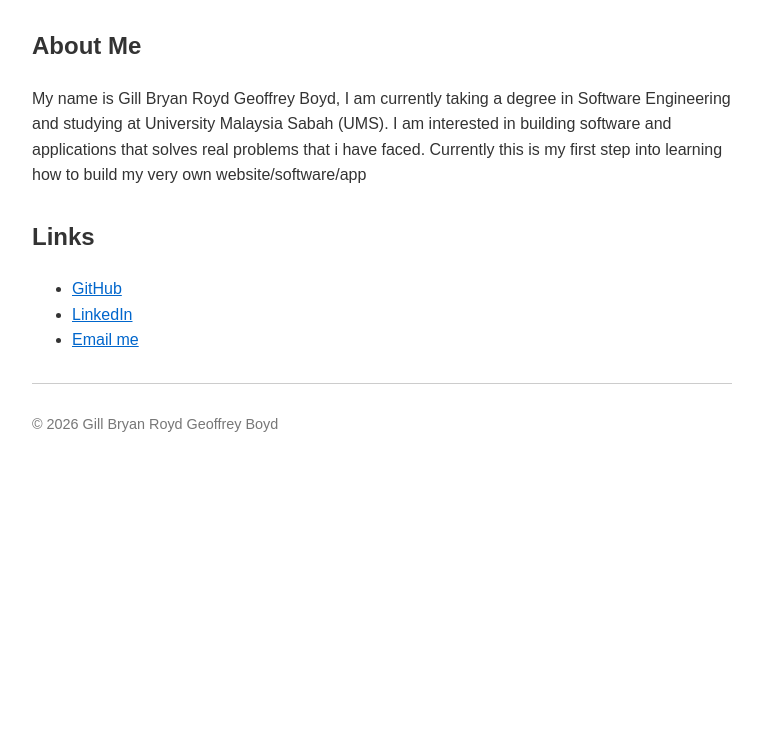
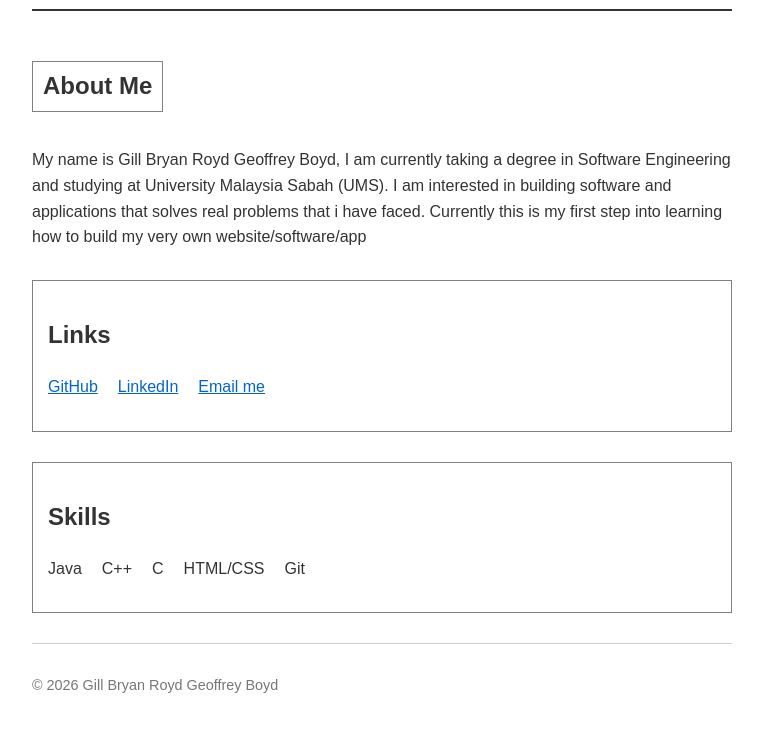
Before and after one commit to gillbryan15/portfolio, a plain HTML site: page index.html in a window 1280 px wide. Shown: the part 195-926 px from the top of the page, without its empty margins (258-1021 px from the left). Before the commit the page ends 800 px from the top, so only its background shows below. Drawn offline with Linux system fonts and the light colour scheme.

Commit message:
Added skills sections, used borders and display: flex

```diff
--- a/index.html
+++ b/index.html
@@ -14,16 +14,27 @@
 
   <main>
     <section>
-      <h2>About Me</h2>
+      <h2 class = "bordered-heading">About Me</h2>
       <p>My name is Gill Bryan Royd Geoffrey Boyd, I am currently taking a degree in Software Engineering and studying at University Malaysia Sabah (UMS). I am interested in building software and applications that solves real problems that i have faced. Currently this is my first step into learning how to build my very own website/software/app</p>
     </section>
 
-    <section>
+    <section class = "bordered">
       <h2>Links</h2>
-      <ul>
-        <li><a href="https://github.com/yourusername" target="_blank">GitHub</a></li>
-        <li><a href="https://linkedin.com/in/yourusername" target="_blank">LinkedIn</a></li>
-        <li><a href="mailto:youremail@example.com">Email me</a></li>
+      <ul class = "links-list">
+        <li><a href="https://github.com/gillbryan15" target="_blank">GitHub</a></li>
+        <li><a href="https://www.linkedin.com/in/gill-bryan-b6a099336/" target="_blank">LinkedIn</a></li>
+        <li><a href="mailto:gillbryan15@gmail.com">Email me</a></li>
+      </ul>
+    </section>
+
+    <section class = "bordered">
+      <h2> Skills</h2>
+      <ul class = "skill-list">
+        <li>Java</li>
+        <li>C++</li>
+        <li>C</li>
+        <li>HTML/CSS</li>
+        <li>Git</li>
       </ul>
     </section>
   </main>
--- a/style.css
+++ b/style.css
@@ -14,11 +14,12 @@ header {
 }
 
 h1 {
-  margin-bottom: 5px;
+  margin-bottom: 30px;
 }
 
 section {
   margin-bottom: 30px;
+
 }
 
 a {
@@ -31,3 +32,29 @@ footer {
   color: #777;
   font-size: 0.9em;
 }
+
+.links-list {
+  border: 1px;
+  color: red;
+  display: flex;
+  gap: 20px;
+  list-style: none;
+  padding: 0;
+}
+
+.skill-list {
+  display: flex;
+  gap: 20px;
+  list-style: none;
+  padding: 0;
+}
+
+.bordered {
+  border: 1px solid grey;
+  padding: 15px;
+}
+.bordered-heading {
+  display: inline-block;
+  border: 1px solid grey;
+  padding: 5px 10px;
+}
```
